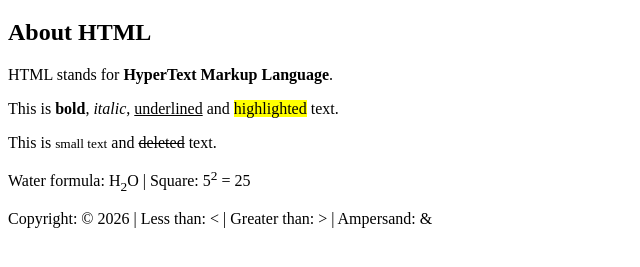
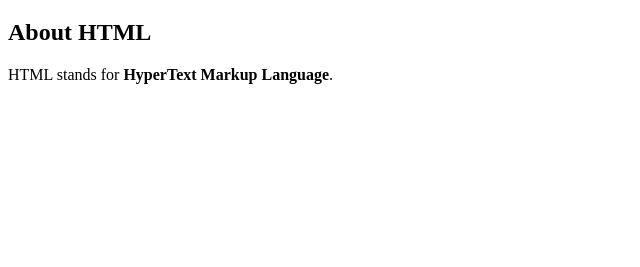
Before and after one commit to guptasaiyam11-stack/wdw0284, a plain HTML site: page WDW_ASSIGNMENT/Assignment 2/index.html in a window 1280 px wide. Shown: the part 61-328 px from the top of the page, without its empty margins (0-640 px from the left). Drawn offline with Linux system fonts and the light colour scheme.

Commit message:
Assignment 2 - Initial Code

```diff
--- a/WDW_ASSIGNMENT/Assignment 2/index.html
+++ b/WDW_ASSIGNMENT/Assignment 2/index.html
@@ -5,9 +5,6 @@
     <h1>HTML Text Formatting</h1>
     <h2>About HTML</h2>
     <p>HTML stands for <strong>HyperText Markup Language</strong>.</p>
-    <p>This is <b>bold</b>, <i>italic</i>, <u>underlined</u> and <mark>highlighted</mark> text.</p>
-    <p>This is <small>small text</small> and <del>deleted</del> text.</p>
-    <p>Water formula: H<sub>2</sub>O | Square: 5<sup>2</sup> = 25</p>
-    <p>Copyright: &copy; 2026 | Less than: &lt; | Greater than: &gt; | Ampersand: &amp;</p>
+
 </body>
 </html>
```
